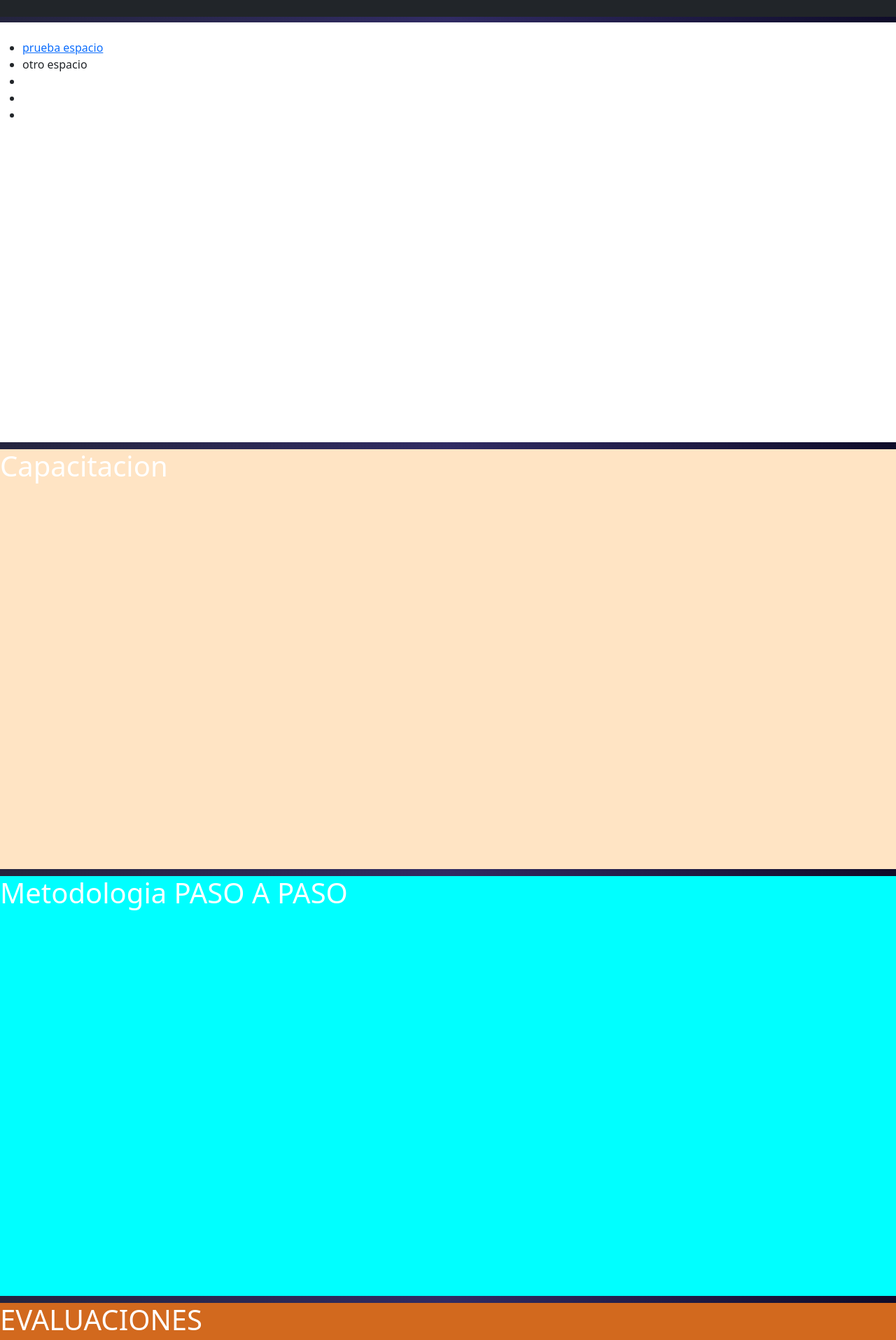
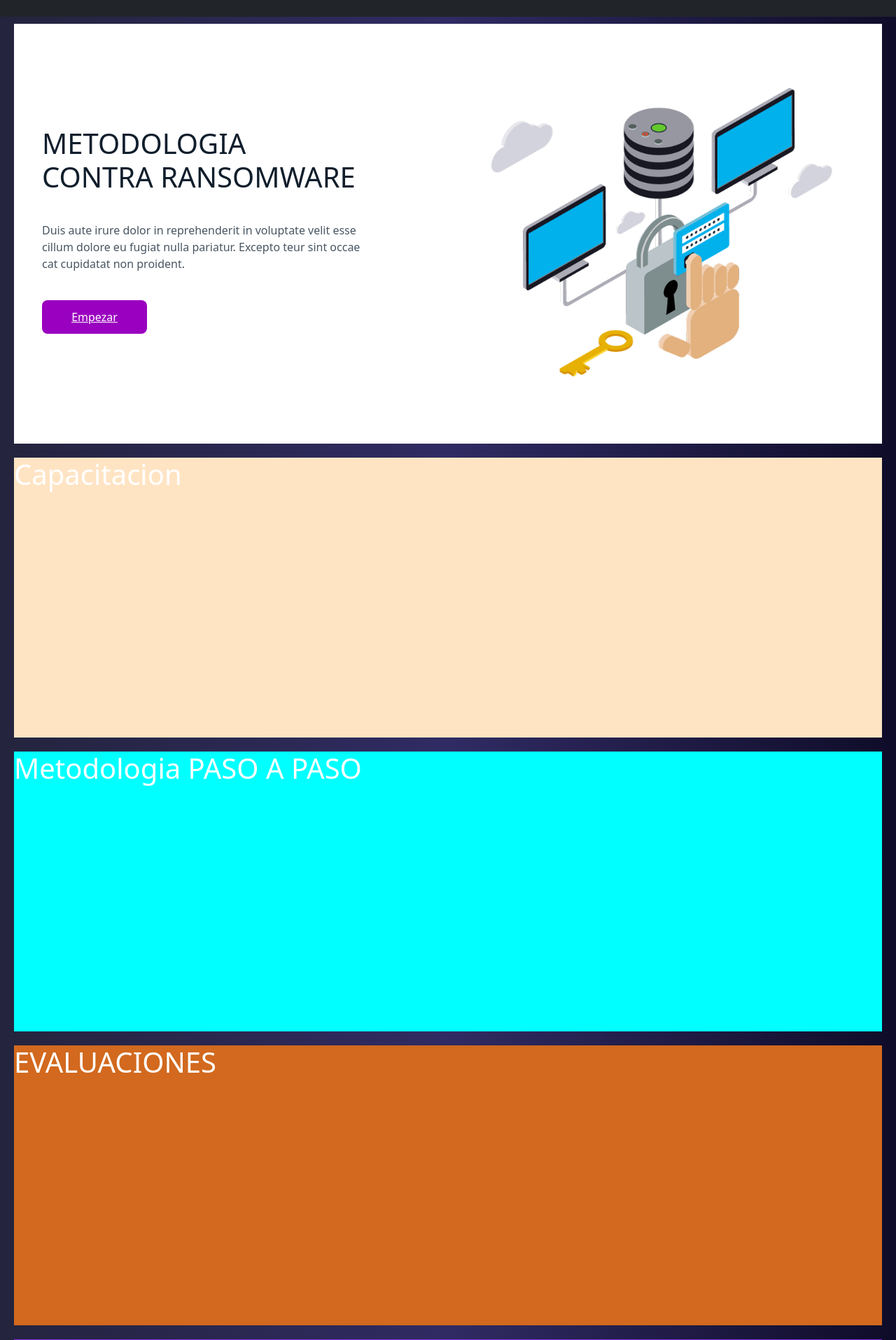
Before and after one commit to davld-R/proyectoMT, a Django app: template proyecto5/azul/templates/azul/feed.html in a window 1280 px wide. Shown: the top 1915 px of the page at 70% size. Run offline with Django 3.2, Linux system fonts and the light colour scheme; the template is opened without the code that fills it, so the values that code supplies are empty.

Commit message:
commit cambios 10 y 20

```diff
--- a/proyecto5/azul/static/css/style1.css
+++ b/proyecto5/azul/static/css/style1.css
@@ -1,31 +1,114 @@
-.container__header{
+/* CODIGO ESTILOS feed.html Freyder*/
+/*PRESENTACION DE LA PAGINA*/
+
+/*VARIABLES DE COLORES A USAR EN TODA LA PAGINA*/
+:root{
+  --color_text-primary: #AB29CA;
+  --color_text-secundary: #101E2C;
+  --color_text-tertiary: #485663;
+  --main_color-primary: #9A00BF;
+  --main_color-secundary: #F4D4FB;
+  --background-color: #FAFBFE;
+  --lowText_font_size: 16px;
+  --text_size_title: 40px;
+  --text_title_card: 24px;
+  --text_title_cardv2: 20px;
+  --text_paragraph: 16px;
+  --box_shadow-primary: 0px 6px 50px -20px rgba(0,0,0,0.2);
+}
+/*inicio PRESENTACION DE LA PAGINA*/
+
+.container__cover{
+  padding-top: 20px;
+  padding-bottom: 50px;
+  background-color:white;
+  margin-bottom: 1px;
+  height:600px;
+  margin:10px 20px 20px;
+}
+
+.cover{
+  max-width: 1200px;
+  margin: auto;
+  margin-top: 50px;
+  display: flex;
+  align-items: center;
+  padding: 0px 20px;
   background-color: white;
+}
+
+.text__cover{
   width: 100%;
-  height: 600px;
-  margin-bottom: 10px;
+  padding-right: 150px;
+}
+
+.text__cover h1{
+  font-size: 40px;
+  color: var(--color_text-secundary);
+}
+
+.text__cover p{
+  font-size: var(--text_paragraph);
+  margin-top: 40px;
+  color: var(--color_text-tertiary);
+}
+
+.btn__text{
+  display: block;
+  width: 150px;
+  margin-top: 40px;
+  padding: 10px 20px;
+  text-align: center;
+  font-weight: 500;
+  background: var(--main_color-primary);
+  color: white;
+  border-radius: 8px;
+  border: 2px solid transparent;
+  cursor: pointer;
+  transition: all 300ms;
+}
+
+.btn__text:hover{
+  background: transparent;
+  border: 2px solid var(--main_color-primary);
+  color: var(--color_text-primary);
+}
+
+.image__cover{
+  width: 100%;
+}
+
+.image__cover img{
+  width: 550px;
+  height: 450px;
 }
 .containerCapacitacion{
 background-color: bisque;
-height: 600px;
-margin-bottom: 10px;
+height: 400px;
+margin-bottom: 1px;
+margin:10px 20px 20px;
 }
 .containerMetodologia{
   background-color: aqua;
-  height: 600px;
-  margin-bottom: 10px;
+  height: 400px;
+  margin-bottom: 1px;
+  margin:10px 20px 20px;
 }
 .containerPaso{
   background-color: chocolate;
-  height: 600px;
-  margin-bottom: 10px;
+  height: 400px;
+  margin-bottom: 1px;
+  margin:10px 20px 20px;
 }
 .containerHerramienta{
   background-color: blueviolet;
-  height: 600px;
-  margin-bottom: 10px;
+  height: 400px;
+  margin-bottom: 1px;
+  margin:10px 20px 20px;
 }
 
-/* CODIGO SUPERIOR ESTILOS feed.html Freyder*/
+/*FINAL CODIGO ESTILOS feed.html Freyder*/
+
 .cuerpo {
   background: #0f0c29; /* fallback for old browsers */
   background: -webkit-linear-gradient(
--- a/proyecto5/azul/templates/azul/feed.html
+++ b/proyecto5/azul/templates/azul/feed.html
@@ -2,24 +2,26 @@
 <!--
     Divicion cuando usuario inicia sesión (Django)
  -->
-<header class="freyder">
-  <div class="container__header">
-    <div class="logo">
-      <img src="" alt="" />
-    </div>
-    <div class="menu">
-      <nav>
-        <ul>
-          <li><a href="#">prueba espacio</a></li>
-          <li><a href="#"></a>otro espacio</li>
-          <li><a href="#"></a></li>
-          <li><a href="#"></a></li>
-          <li><a href="#"></a></li>
-        </ul>
-      </nav>
+<main>
+  <!--INICIO-->
+  <!--Portada de inicio-->
+  <div class="container__cover">
+    <div class="cover">
+      <section class="text__cover">
+        <h1>METODOLOGIA CONTRA RANSOMWARE</h1>
+        <p>
+          Duis aute irure dolor in reprehenderit in voluptate velit esse cillum
+          dolore eu fugiat nulla pariatur. Excepto teur sint occae cat cupidatat
+          non proident.
+        </p>
+        <a href="#" class="btn__text-cover btn__text">Empezar</a>
+      </section>
+      <section class="image__cover">
+        <img src="/media/ma.png" alt="" />
+      </section>
     </div>
   </div>
-</header>
+
   <div class="containerCapacitacion">
     <h1 class="estilo1">Capacitacion</h1>
   </div>
@@ -32,5 +34,5 @@
   <div class="containerHerramienta">
     <h1 class="estilo1">Herramientas</h1>
   </div>
-
+</main>
 {% endblock %}
```
Also changed, not shown: proyecto5/media/ca.png (added), proyecto5/media/fo.png (added), proyecto5/media/ma.png (added), proyecto5/media/se.webp (added). Lines whose indentation alone changed are shown as unchanged.
